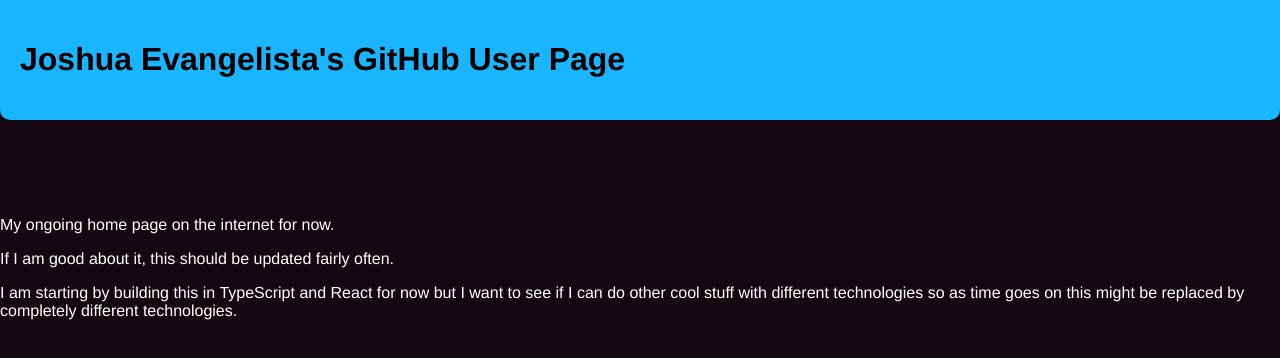
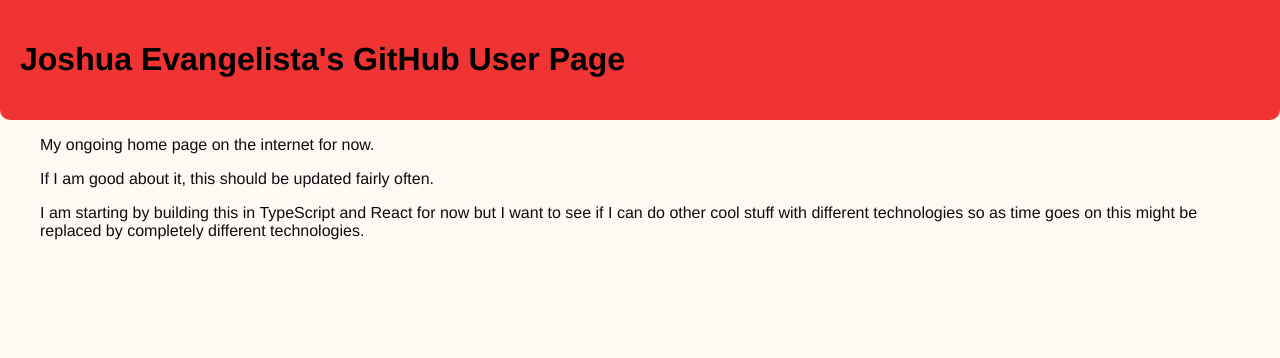
Before and after one commit to joshevangels/joshevangels.github.io, a React (Vite) app: page / in a window 1280 px wide. Shown: the top 358 px of the page. Built offline with nearby package versions, Linux system fonts and the light colour scheme.

Commit message:
restructure css file and change color palette again

```diff
--- a/src/css/main.scss
+++ b/src/css/main.scss
@@ -1,10 +1,14 @@
 body {
     display: flex;
+
+    background-color: #fdf9f3;
+
     margin: 0;
-    background: #ecf0f1;
+
+    width: 100%;
+
     font-family: Helvetica, Verdana, Geneva, Tahoma, sans-serif;
-
-    background-color: #150811;
+}
 
 #root {
     width: 100%;
@@ -15,28 +19,28 @@ body {
 
     width: 100%;
 
+    justify-items: center;
+}
+
 header {
-            background-color: #19b5fe;
-            padding: 20px;
-            width: calc(100% - 40px);
-            max-height: 200px;
-            position: absolute;
+    display: flex;
 
-            justify-self: center;
+    background-color: #f03434;
 
-            display: flex;
-            // justify-content: center;
 
     border-bottom-left-radius: 10px;
     border-bottom-right-radius: 10px;;
+
+    padding: 20px;
+
+    width: calc(100% - 40px);
+    max-height: 200px;
 }
 
 main {
-            padding-top: 200px;
+    padding-left: 40px;
+    padding-right: 40px;
 
-            color: #fff;
-
-            justify-self: center;
+    // color: #19b5fe;
+    color: #150811;
 }
-    }
-}
```
Lines whose indentation alone changed are shown as unchanged.
